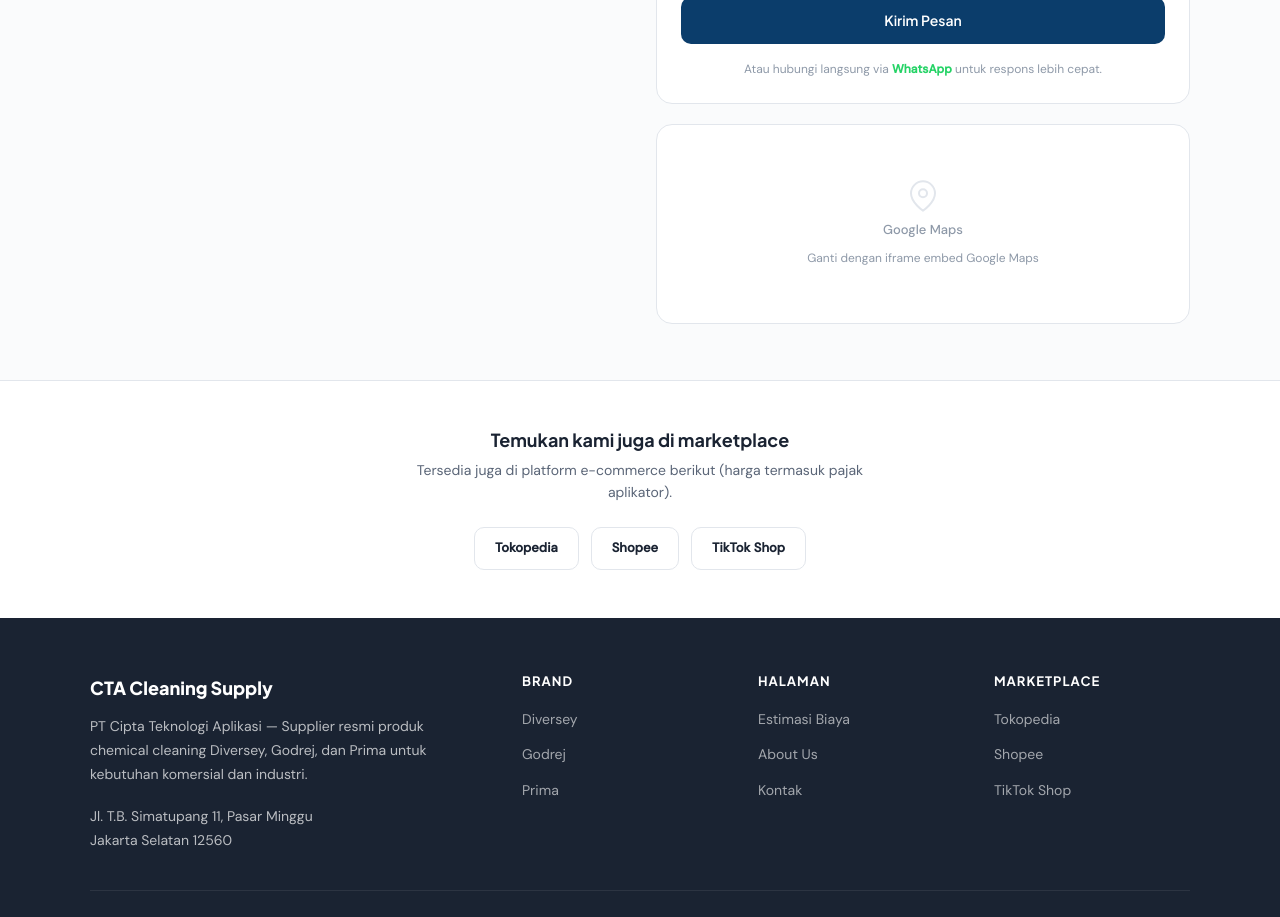
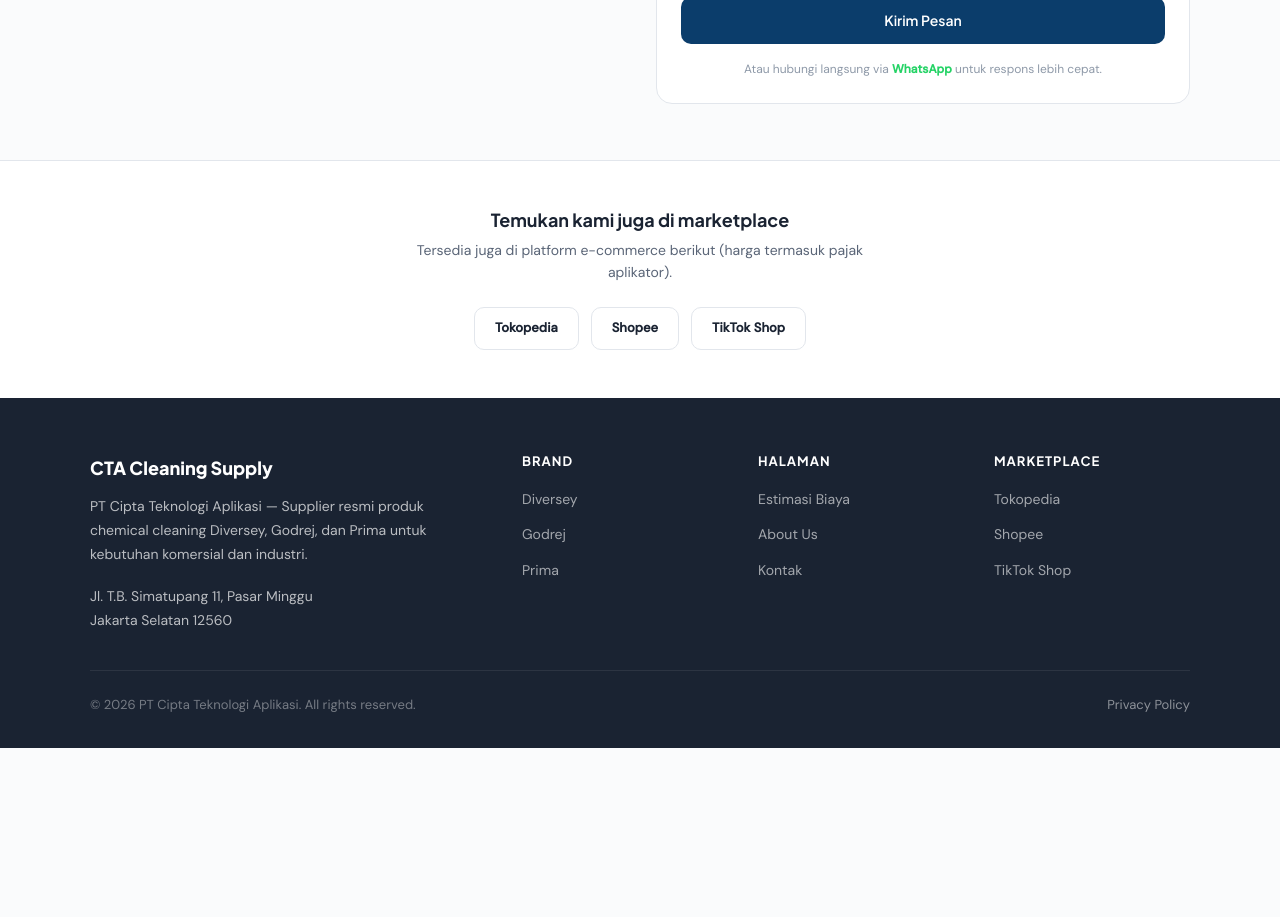
Before and after one commit to ramaatha/Website-CTA, a React (Vite) app: page /contact in a window 1280 px wide. Shown: the part 860-1777 px from the top of the page. After the commit the page ends 1608 px from the top, so only its background shows below. Built offline with nearby package versions, Linux system fonts and the light colour scheme.

Commit message:
feat: move Google Maps to About page with real embed

```diff
--- a/src/pages/AboutPage.jsx
+++ b/src/pages/AboutPage.jsx
@@ -219,6 +219,35 @@
         </div>
       </section>
 
+      {/* ── Lokasi Section ── */}
+      <section className="bg-bg py-14 border-t border-border">
+        <div className="container">
+          <div className="mb-6">
+            <span className="inline-block text-[11px] font-heading font-bold uppercase tracking-[1.5px] text-accent mb-2">
+              Lokasi kami
+            </span>
+            <h2 className="font-heading text-[22px] font-extrabold text-text leading-tight">
+              Kantor PT Cipta Teknologi Aplikasi
+            </h2>
+            <p className="text-[14px] text-text-secondary mt-1">
+              Jl. T.B. Simatupang 11, Pasar Minggu, Jakarta Selatan 12560
+            </p>
+          </div>
+          <div className="rounded-[16px] overflow-hidden border border-border shadow-sm h-[380px] max-md:h-[280px]">
+            <iframe
+              src="https://maps.google.com/maps?q=Jl.+T.B.+Simatupang+11+Pasar+Minggu+Jakarta+Selatan+12560&output=embed&z=16&hl=id"
+              width="100%"
+              height="100%"
+              style={{ border: 0 }}
+              allowFullScreen
+              loading="lazy"
+              referrerPolicy="no-referrer-when-downgrade"
+              title="Lokasi PT Cipta Teknologi Aplikasi"
+            />
+          </div>
+        </div>
+      </section>
+
       <Footer />
       <FloatingWhatsApp />
     </>
--- a/src/pages/ContactPage.jsx
+++ b/src/pages/ContactPage.jsx
@@ -283,22 +283,6 @@
                 </form>
               </div>
 
-              {/* Map placeholder */}
-              <div className="bg-surface border border-border rounded-[16px] overflow-hidden h-[200px] flex flex-col items-center justify-center gap-2 text-text-tertiary">
-                <svg
-                  className="w-8 h-8 stroke-border"
-                  viewBox="0 0 24 24"
-                  fill="none"
-                  strokeWidth="1.5"
-                >
-                  <path d="M21 10c0 7-9 13-9 13s-9-6-9-13a9 9 0 0118 0z" />
-                  <circle cx="12" cy="10" r="3" />
-                </svg>
-                <p className="text-[13px] font-medium">Google Maps</p>
-                <span className="text-[12px]">
-                  Ganti dengan iframe embed Google Maps
-                </span>
-              </div>
             </div>
           </div>
         </div>
```
